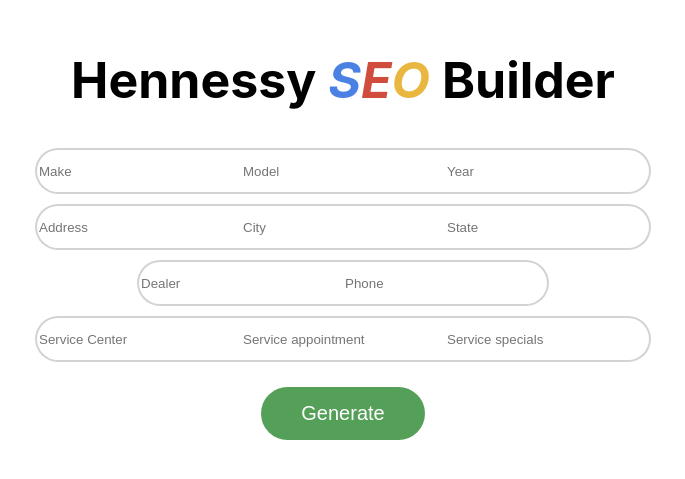
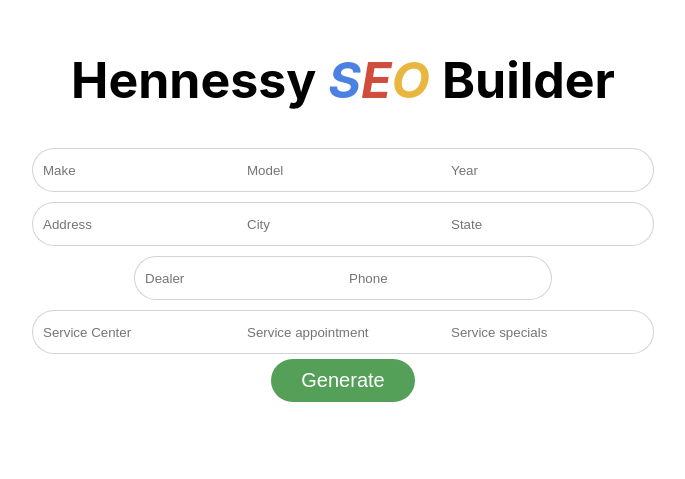
Before and after one commit to hennessymarketingadmin/SEO-Builder, a React (Create React App) app: page / in a window 1280 px wide. Shown: the part 109-588 px from the top of the page, without its empty margins (297-982 px from the left). Built offline with nearby package versions, Linux system fonts and the light colour scheme.

Commit message:
adding title and discription to page

```diff
--- a/src/App.css
+++ b/src/App.css
@@ -1,5 +1,4 @@
 .appContainer {
-    /* border: 5px solid blue; */
     display: flex;
     flex-direction: column;
     justify-content: center;
@@ -18,9 +17,6 @@
 .content {
     margin-left: 40px;
 }
-.app {
-    /* border: 5px solid red */
-}
 
 .blue {
     color: rgb(76, 129, 228);
@@ -37,9 +33,9 @@
 .genBtn {
     background-color: rgb(85, 160, 88);
     border: none;
-    padding: 15px 40px;
+    padding: 10px 30px;
     color: white;
-    margin-top: 20px;
+    margin: 0px;
     margin-bottom: 30px;
     cursor: pointer;
     font-size: 20px;
@@ -49,22 +45,23 @@
 .searchBarLeft {
     border-top-left-radius: 50px;
     border-bottom-left-radius: 50px;
-    border-top: 2px solid lightgrey;
-    border-bottom: 2px solid lightgrey;
-    border-left: 2px solid lightgrey;
+    border-top: 1px solid lightgrey;
+    border-bottom: 1px solid lightgrey;
+    border-left: 1px solid lightgrey;
     border-right: none;
     height: 40px;
     width: 200px;
+    padding-left: 10px;
 }
 
 .searchBarRight {
     border-top-right-radius: 50px;
     border-bottom-right-radius: 50px;
     border-left: none;
-    border-top: 2px solid lightgrey;
-    border-bottom: 2px solid lightgrey;
+    border-top: 1px solid lightgrey;
+    border-bottom: 1px solid lightgrey;
     height: 40px;
-    border-right: 2px solid lightgrey;
+    border-right: 1px solid lightgrey;
     width: 200px;
 
 }
@@ -73,8 +70,8 @@
     border-left: none;
     border-right: none;
     height: 40px;
-    border-top: 2px solid lightgrey;
-    border-bottom: 2px solid lightgrey;
+    border-top: 1px solid lightgrey;
+    border-bottom: 1px solid lightgrey;
     width: 200px;
 }
 
@@ -88,7 +85,7 @@
 }
 
 hr {
-    color: lightgray;
+    border: 1px solid lightgray;
 }
 
 .seoLinks {
@@ -115,3 +112,55 @@
 .contentHeader2 {
     color: white;
 }
+/* _______________________________ */
+
+.dropdownContainer {
+    display: flex;
+    flex-direction: row;
+    justify-content: space-around;
+    align-items: center;
+    /* border: 1px solid red; */
+    margin-top: 20px;
+    margin-bottom: 20px;
+    width: 300px;
+    height: 50px;
+
+}
+
+.dropdown {
+    position: relative;
+    display: inline-block;
+    background-color: rgb(247, 248, 249);
+    padding: 12px 40px;
+    border-radius: 4px;
+    cursor: pointer;
+}
+
+.dropdown-content {
+    display: none;
+    position: absolute;
+    background-color: #f9f9f9;
+    min-width: 160px;
+    box-shadow: 0px 8px 16px 0px rgba(0,0,0,0.2);
+    padding: 12px 16px;
+    z-index: 1;
+    border-radius: 4px;
+}
+
+.dropdown:hover {
+    border: 1px solid lightgray;
+}
+
+.dropdown:hover .dropdown-content {
+display: block;
+}
+
+
+
+.dropdownLeft {
+    right: 0;
+}
+
+.dropdownRight {
+    left: 0;
+}
--- a/src/components/home.js
+++ b/src/components/home.js
@@ -505,6 +505,38 @@
                     }}
                 ></input>
                 </div>
+                {/* <div className='dropdownContainer'>
+                <div class="dropdown">
+                    <span>Dealers</span>
+                    <div class="dropdown-content dropdownLeft">
+                        <p>Dealer</p>
+                        <p>Dealer</p>
+                        <p>Dealer</p>
+                        <p>Dealer</p>
+                        <p>Dealer</p>
+                        <p>Dealer</p>
+                        <p>Dealer</p>
+                        <p>Dealer</p>
+                        <p>Dealer</p>
+                        <p>Dealer</p>
+                    </div>
+                </div>
+                <div class="dropdown">
+                    <span>Service</span>
+                    <div class="dropdown-content dropdownRight">
+                        <p>Service</p>
+                        <p>Service</p>
+                        <p>Service</p>
+                        <p>Service</p>
+                        <p>Service</p>
+                        <p>Service</p>
+                        <p>Service</p>
+                        <p>Service</p>
+                        <p>Service</p>
+                        <p>Service</p>
+                    </div>
+                </div>
+                </div> */}
                 <button
                 className='genBtn'
                 onClick = {() => {
@@ -519,7 +551,10 @@
                 {this.state.display ?
 
                 <div className='content'>
-
+                <hr></hr>
+                <p>{'Title: ' + this.state.year + ' ' + this.state.make + ' ' + this.state.model}</p>
+                <p>Discription:</p>
+                <p>{'Find great deals for your oil change for your ' + this.state.year + ' ' + this.state.make + ' ' + this.state.model + ' at ' + this.state.dealer + ' located in ' + this.state.city + ' and metro area'}</p>
                 <hr></hr>
                 <div className='contentHeaderContainer'>
                     <p className='contentHeader2'>{'<div class=\'contentHeaderContainer\'>'}</p>
```
